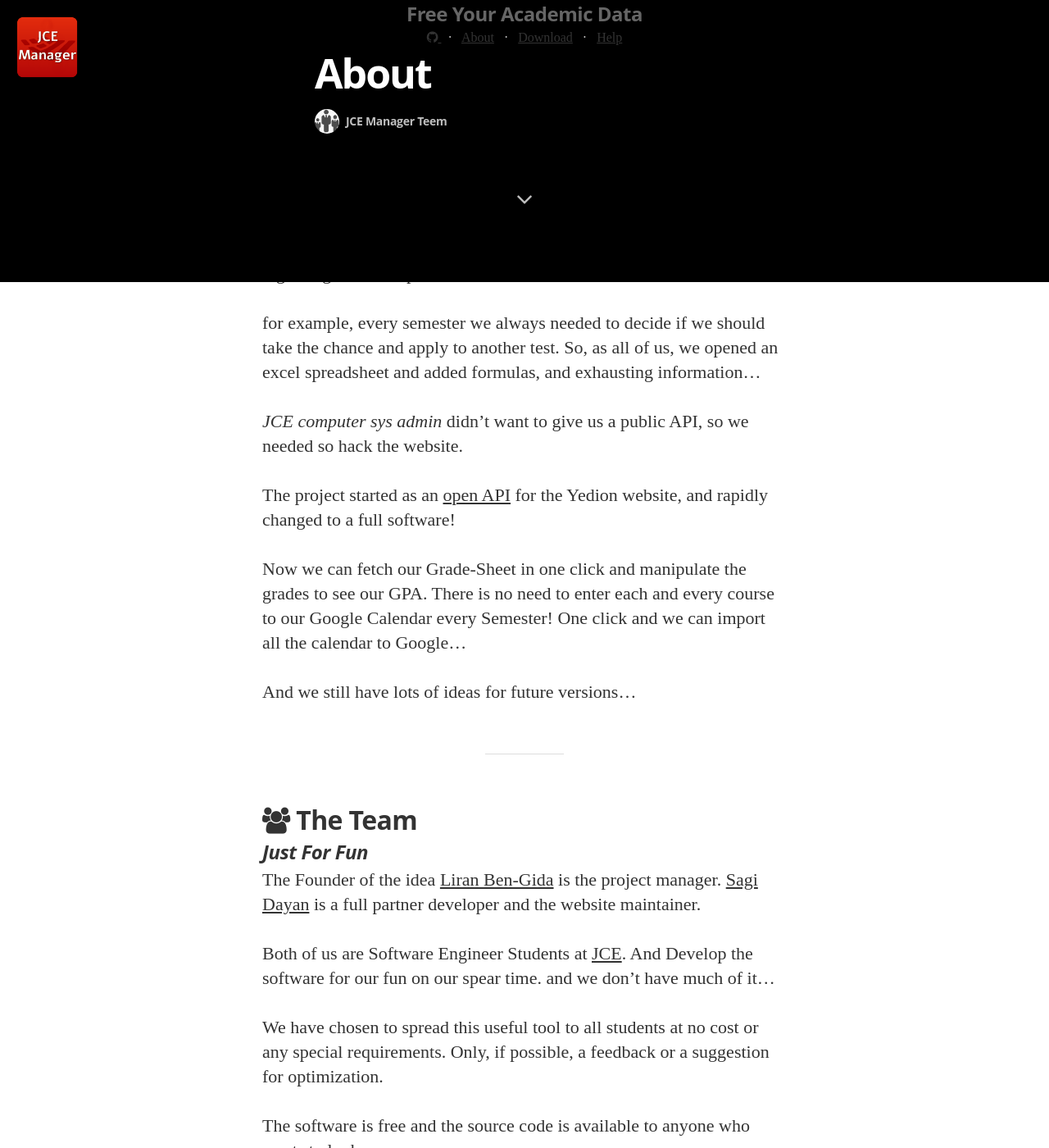
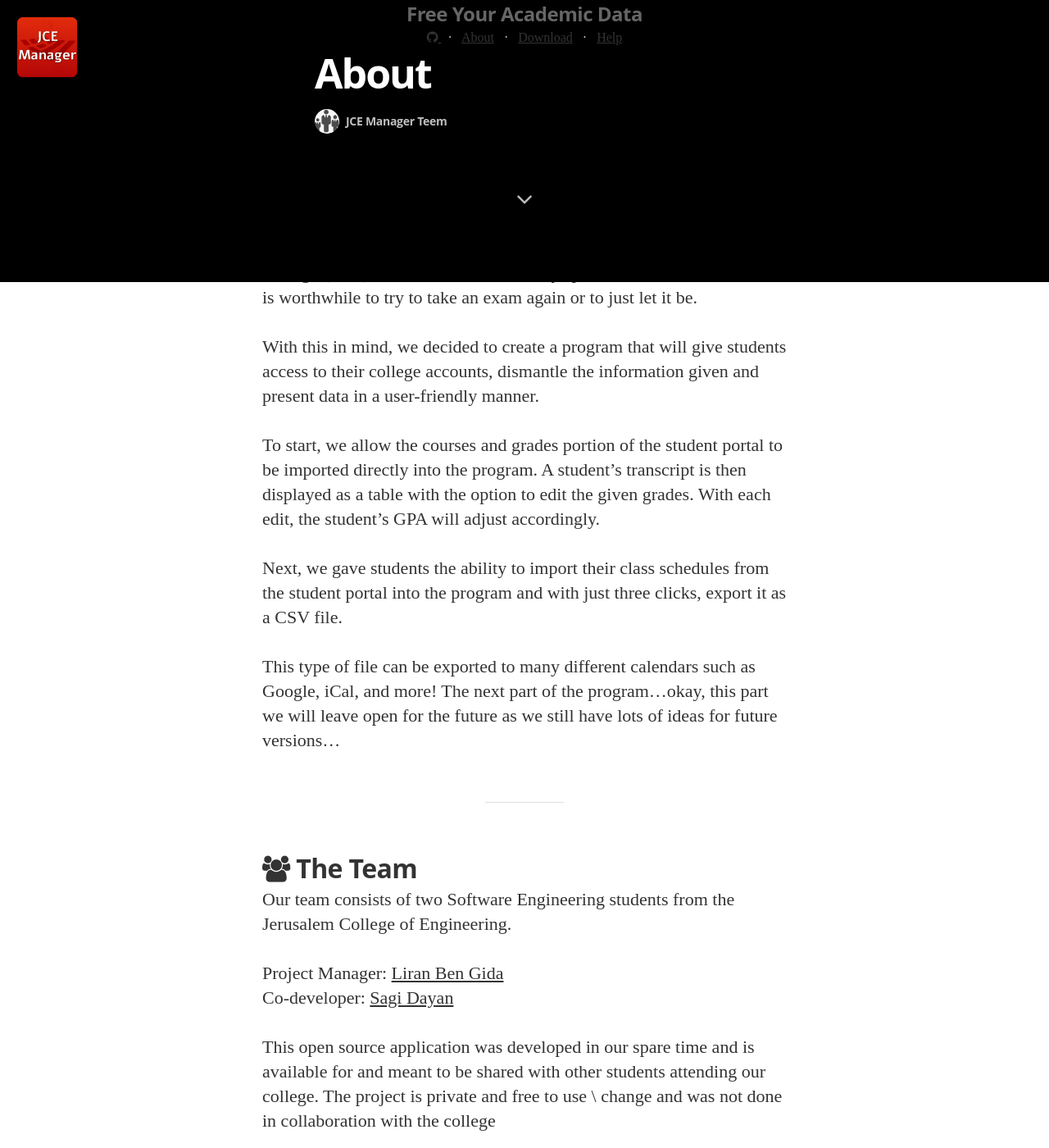
Before and after one commit to liranbg/JCEaverageCalculator, a Jekyll site: the page built from about.md, in a window 1280 px wide and 1400 px high, scrolled down 1056 px. Shown: the whole window at 82% size. Built offline with Jekyll 4.4.1, drawn with Linux system fonts in a browser that asks for light colours; nearby versions of some CDN libraries; some web fonts are replaced; Markdown is read by kramdown in place of the engine named in the settings; some of the changed text lies outside the part shown.

Commit message:
about changes

```diff
--- a/about.md
+++ b/about.md
@@ -5,45 +5,49 @@ permalink: /about/
 image: /JceManager/assets/images/about.png
 ---
 
+## <i class="fa fa-cogs"></i> The Vision
+####Why we came up with the idea
 
-## <i class="fa fa-cogs"></i> The Vision & Muse
-####We - The *"JCE Manager Team"* got tired of the cluttered and non-friendly  Yedion Website.
+At the [Jerusalem College of Engineering][JCE], students tend to monitor their grades day in and day out. They try to understand how their grade point average (GPA) was or will be affected by specific exams and whether it is worthwhile to try to take an exam again or to just let it be.
 
-The data at the website is "static", and we wanted **more** functions regarding data manipulation.
-After all its **our** data...
+With this in mind, we decided to create a program that will give students access to their college accounts, dismantle the information given and present data in a user-friendly manner.
 
-for example, every semester we always needed to decide if we should take the chance and apply to another test. So, as all of us, we opened an excel spreadsheet and added formulas, and exhausting information...
+To start, we allow the courses and grades portion of the student portal to be imported directly into the program. A student’s transcript is then displayed as a table with the option to edit the given grades. With each edit, the student’s GPA will adjust accordingly.
 
-*JCE computer sys admin* didn't want to give us a public API, so we needed so hack the website.
+Next, we gave students the ability to import their class schedules from the student portal into the program and with just three clicks, export it as a CSV file.
 
-The project started as an [open API][openAPI] for the Yedion website, and rapidly changed to a full software!
+This type of file can be exported to many different calendars such as Google, iCal, and more!
+The next part of the program…okay, this part we will leave open for the future as we still have lots of ideas for future versions...
 
-Now we can fetch our Grade-Sheet in one click and manipulate the grades to see our GPA.
-There is no need to enter each and every course to our Google Calendar every Semester! One click and we can import all the calendar to Google...
-
-And we still have lots of ideas for future versions...
 
 ---
 
 ## <i class="fa fa-users"></i> The Team
-####*Just For Fun*
+Our team consists of two Software Engineering students from the Jerusalem College of Engineering.
 
-The Founder of the idea [Liran Ben-Gida][liran] is the project manager.
-[Sagi Dayan][sagi] is a full partner developer and the website maintainer.
+Project Manager: [Liran Ben Gida][liran]
+<br/>
+Co-developer: [Sagi Dayan][sagi]
 
-Both of us are Software Engineer Students at [JCE][jce].  And Develop the software for our fun on our spear time. and we don't have much of it...
-
-We have chosen to spread this useful tool to all students at no cost or any special requirements. Only, if possible, a feedback or a suggestion for optimization.
-
-The software is free and the source code is available to anyone who wants to look.
+This open source application was developed in our spare time and is available for and meant to be shared with other students attending our college.
+The project is private and free to use \ change and was not done in collaboration with the college
 
 ---
 
 ## <i class="fa fa-plus-square-o"></i> Join US
-If you have some spear time, you know how to code (C++ / QT), and you are a friendly dude (Male / Female).
-Head over to our [<i class="fa fa-github"></i> Github page][github] and fork, send us a pull request !
+Have you used the application? Do you think there is room for improvement?
+Do you have ideas on how we can improve? We would love to hear them!
 
-Or file a <i class="fa fa-bug"></i> Bug report to help us improve.
+For all issues, suggestions and ideas, please contact us at:
+<br/>
+[Liran Ben-Gida][liran]
+<br/>
+[Sagi Dayan][sagi]
+
+If you have some spare time, you know how to code (C++ / QT),
+Head over to our [<i class="fa fa-github"></i> Github page][github] and fork
+Or file a <i class="fa fa-bug"></i> [Bug][Bug] report to help us improve.
+
 
 ## <i class="fa fa-gavel"></i> License
 License under [GNU LESSER GENERAL PUBLIC LICENSE][gnu].
@@ -55,3 +59,5 @@ License under [GNU LESSER GENERAL PUBLIC LICENSE][gnu].
 [sagi]: mailto:sagidayan@gmail.com
 [liran]: mailto:liranbg@gmail.com
 [openAPI]: https://github.com/liranbg/jceConnection
+[logo]: http://liranbg.github.io/JceManager/assets/images/logo.png
+[Bug]: ../../issues/new
```
